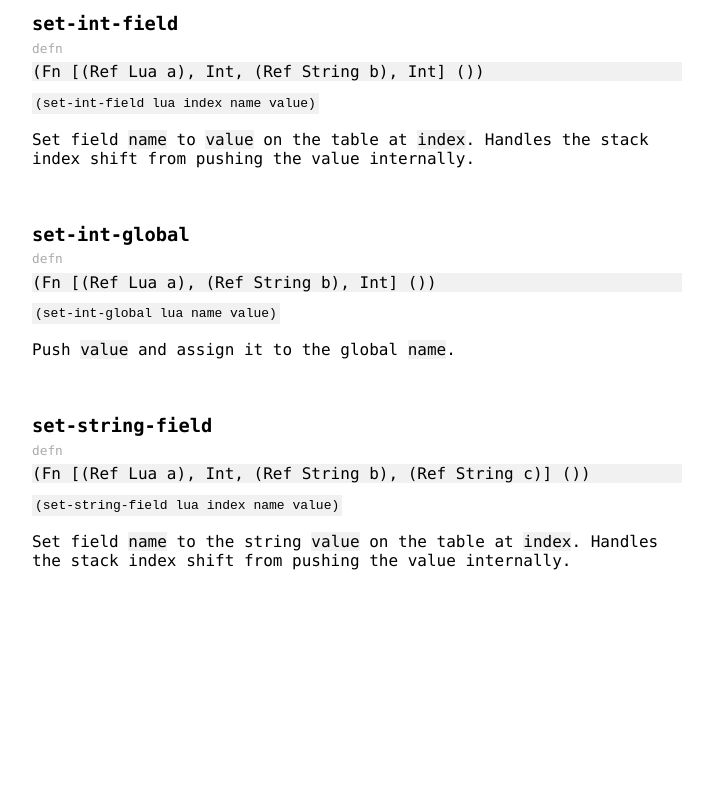
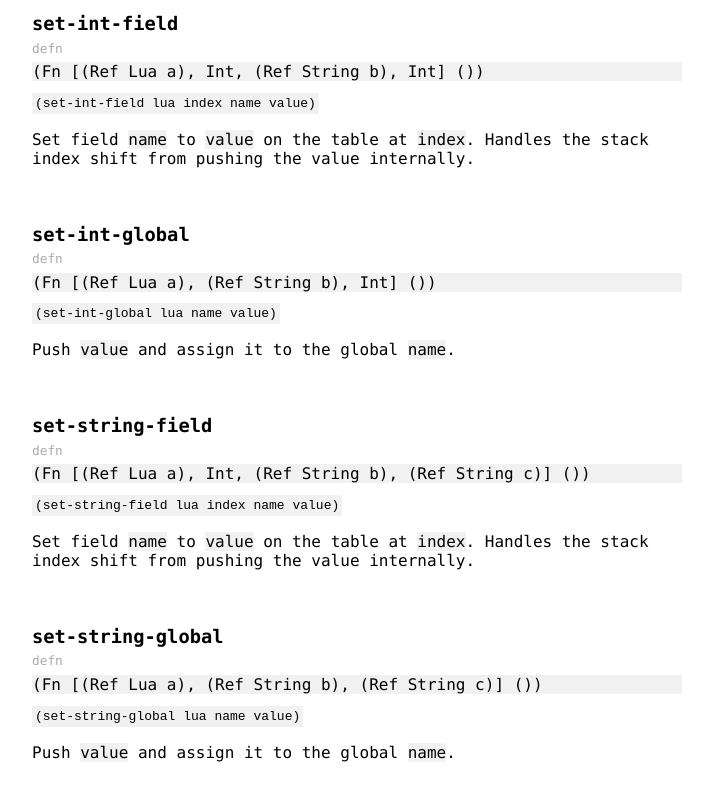
Before and after one commit to carpentry-org/lua, a plain HTML site: page docs/Luax.html in a window 1280 px wide. Shown: the part 6043-6843 px from the top of the page, without its empty margins (283-996 px from the left). Before the commit the page ends 6669 px from the top, so only its background shows below. Drawn offline with Linux system fonts and the light colour scheme.

Commit message:
0.2.0: macro-generated Luax getters/setters (defmacro)

```diff
--- a/docs/Luax.html
+++ b/docs/Luax.html
@@ -161,9 +161,7 @@ on success or <code>(Error msg)</code> with the Lua error message on failure. Wr
                         (get-bool-field lua index name)
                     </pre>
                     <p class="doc">
-                        <p>Read field <code>name</code> from the table at <code>index</code> as a boolean.
-Returns <code>Nothing</code> if the field is nil or not a boolean. Pops the field value
-from the stack internally, leaving only the table.</p>
+                        <p>Read field <code>name</code> from the table at <code>index</code> as a boolean. Returns <code>Nothing</code> if the field is nil or not a boolean. Pops the field value from the stack internally, leaving only the table.</p>
 
                     </p>
                 </div>
@@ -183,8 +181,7 @@ from the stack internally, leaving only the table.</p>
                         (get-bool-global lua name)
                     </pre>
                     <p class="doc">
-                        <p>Fetch the global <code>name</code> as a boolean. Returns <code>Nothing</code>
-if the global is nil or not a boolean. Pops the global from the stack internally.</p>
+                        <p>Fetch the global <code>name</code> as a boolean. Returns <code>Nothing</code> if the global is nil or not a boolean. Pops the global from the stack internally.</p>
 
                     </p>
                 </div>
@@ -225,9 +222,7 @@ if the global is nil or not a boolean. Pops the global from the stack internally
                         (get-float-field lua index name)
                     </pre>
                     <p class="doc">
-                        <p>Read field <code>name</code> from the table at <code>index</code> as a float.
-Returns <code>Nothing</code> if the field is nil or not a number. Pops the field value
-from the stack internally, leaving only the table.</p>
+                        <p>Read field <code>name</code> from the table at <code>index</code> as a float. Returns <code>Nothing</code> if the field is nil or not a number. Pops the field value from the stack internally, leaving only the table.</p>
 
                     </p>
                 </div>
@@ -247,8 +242,7 @@ from the stack internally, leaving only the table.</p>
                         (get-float-global lua name)
                     </pre>
                     <p class="doc">
-                        <p>Fetch the global <code>name</code> as a float. Returns <code>Nothing</code>
-if the global is nil or not a number. Pops the global from the stack internally.</p>
+                        <p>Fetch the global <code>name</code> as a float. Returns <code>Nothing</code> if the global is nil or not a number. Pops the global from the stack internally.</p>
 
                     </p>
                 </div>
@@ -268,9 +262,7 @@ if the global is nil or not a number. Pops the global from the stack internally.
                         (get-int-field lua index name)
                     </pre>
                     <p class="doc">
-                        <p>Read field <code>name</code> from the table at <code>index</code> as an integer.
-Returns <code>Nothing</code> if the field is nil or not a number. Pops the field value
-from the stack internally, leaving only the table.</p>
+                        <p>Read field <code>name</code> from the table at <code>index</code> as an integer. Returns <code>Nothing</code> if the field is nil or not a number. Pops the field value from the stack internally, leaving only the table.</p>
 
                     </p>
                 </div>
@@ -290,8 +282,7 @@ from the stack internally, leaving only the table.</p>
                         (get-int-global lua name)
                     </pre>
                     <p class="doc">
-                        <p>Fetch the global <code>name</code> as an integer. Returns <code>Nothing</code>
-if the global is nil or not a number. Pops the global from the stack internally.</p>
+                        <p>Fetch the global <code>name</code> as an integer. Returns <code>Nothing</code> if the global is nil or not a number. Pops the global from the stack internally.</p>
 
                     </p>
                 </div>
@@ -311,9 +302,7 @@ if the global is nil or not a number. Pops the global from the stack internally.
                         (get-string-field lua index name)
                     </pre>
                     <p class="doc">
-                        <p>Read field <code>name</code> from the table at <code>index</code> as a Carp
-<code>String</code>. Returns <code>Nothing</code> if the field is nil or not a string. Pops the field
-value from the stack internally, leaving only the table.</p>
+                        <p>Read field <code>name</code> from the table at <code>index</code> as a Carp <code>String</code>. Returns <code>Nothing</code> if the field is nil or not a string. Pops the field value from the stack internally, leaving only the table.</p>
 
                     </p>
                 </div>
@@ -333,9 +322,7 @@ value from the stack internally, leaving only the table.</p>
                         (get-string-global lua name)
                     </pre>
                     <p class="doc">
-                        <p>Fetch the global <code>name</code> as a Carp <code>String</code>. Returns
-<code>Nothing</code> if the global is nil or not a string. Pops the global from the stack
-internally.</p>
+                        <p>Fetch the global <code>name</code> as a Carp <code>String</code>. Returns <code>Nothing</code> if the global is nil or not a string. Pops the global from the stack internally.</p>
 
                     </p>
                 </div>
@@ -381,8 +368,7 @@ state argument is inserted into the push expression automatically.</p>
                         (maybe-get-bool lua index)
                     </pre>
                     <p class="doc">
-                        <p>Read the value at <code>index</code> as a boolean, returning
-<code>Nothing</code> if it is not a boolean. Leaves the stack unchanged.</p>
+                        <p>Read the value at <code>index</code> as a boolean, returning <code>Nothing</code> if it is not a boolean. Leaves the stack unchanged.</p>
 
                     </p>
                 </div>
@@ -402,8 +388,7 @@ state argument is inserted into the push expression automatically.</p>
                         (maybe-get-float lua index)
                     </pre>
                     <p class="doc">
-                        <p>Read the value at <code>index</code> as a float, returning
-<code>Nothing</code> if it is not a number. Leaves the stack unchanged.</p>
+                        <p>Read the value at <code>index</code> as a float, returning <code>Nothing</code> if it is not a number. Leaves the stack unchanged.</p>
 
                     </p>
                 </div>
@@ -423,8 +408,7 @@ state argument is inserted into the push expression automatically.</p>
                         (maybe-get-int lua index)
                     </pre>
                     <p class="doc">
-                        <p>Read the value at <code>index</code> as an integer, returning
-<code>Nothing</code> if it is not a number. Leaves the stack unchanged.</p>
+                        <p>Read the value at <code>index</code> as an integer, returning <code>Nothing</code> if it is not a number. Leaves the stack unchanged.</p>
 
                     </p>
                 </div>
@@ -444,8 +428,7 @@ state argument is inserted into the push expression automatically.</p>
                         (maybe-get-string lua index)
                     </pre>
                     <p class="doc">
-                        <p>Read the value at <code>index</code> as a Carp <code>String</code>, returning
-<code>Nothing</code> if it is not a string. Leaves the stack unchanged.</p>
+                        <p>Read the value at <code>index</code> as a Carp <code>String</code>, returning <code>Nothing</code> if it is not a string. Leaves the stack unchanged.</p>
 
                     </p>
                 </div>
@@ -465,8 +448,7 @@ state argument is inserted into the push expression automatically.</p>
                         (set-bool-field lua index name value)
                     </pre>
                     <p class="doc">
-                        <p>Set field <code>name</code> to <code>value</code> on the table at <code>index</code>.
-Handles the stack index shift from pushing the value internally.</p>
+                        <p>Set field <code>name</code> to <code>value</code> on the table at <code>index</code>. Handles the stack index shift from pushing the value internally.</p>
 
                     </p>
                 </div>
@@ -506,8 +488,7 @@ Handles the stack index shift from pushing the value internally.</p>
                         (set-float-field lua index name value)
                     </pre>
                     <p class="doc">
-                        <p>Set field <code>name</code> to <code>value</code> on the table at <code>index</code>.
-Handles the stack index shift from pushing the value internally.</p>
+                        <p>Set field <code>name</code> to <code>value</code> on the table at <code>index</code>. Handles the stack index shift from pushing the value internally.</p>
 
                     </p>
                 </div>
@@ -547,8 +528,7 @@ Handles the stack index shift from pushing the value internally.</p>
                         (set-int-field lua index name value)
                     </pre>
                     <p class="doc">
-                        <p>Set field <code>name</code> to <code>value</code> on the table at <code>index</code>.
-Handles the stack index shift from pushing the value internally.</p>
+                        <p>Set field <code>name</code> to <code>value</code> on the table at <code>index</code>. Handles the stack index shift from pushing the value internally.</p>
 
                     </p>
                 </div>
@@ -588,8 +568,27 @@ Handles the stack index shift from pushing the value internally.</p>
                         (set-string-field lua index name value)
                     </pre>
                     <p class="doc">
-                        <p>Set field <code>name</code> to the string <code>value</code> on the table at
-<code>index</code>. Handles the stack index shift from pushing the value internally.</p>
+                        <p>Set field <code>name</code> to <code>value</code> on the table at <code>index</code>. Handles the stack index shift from pushing the value internally.</p>
+
+                    </p>
+                </div>
+                <div class="binder">
+                    <a class="anchor" href="#set-string-global">
+                        <h3 id="set-string-global">
+                            set-string-global
+                        </h3>
+                    </a>
+                    <div class="description">
+                        defn
+                    </div>
+                    <p class="sig">
+                        (Fn [(Ref Lua a), (Ref String b), (Ref String c)] ())
+                    </p>
+                    <pre class="args">
+                        (set-string-global lua name value)
+                    </pre>
+                    <p class="doc">
+                        <p>Push <code>value</code> and assign it to the global <code>name</code>.</p>
 
                     </p>
                 </div>
```
Also changed, not shown: docs/index.html (+1 -1 lines), 2 other files.
